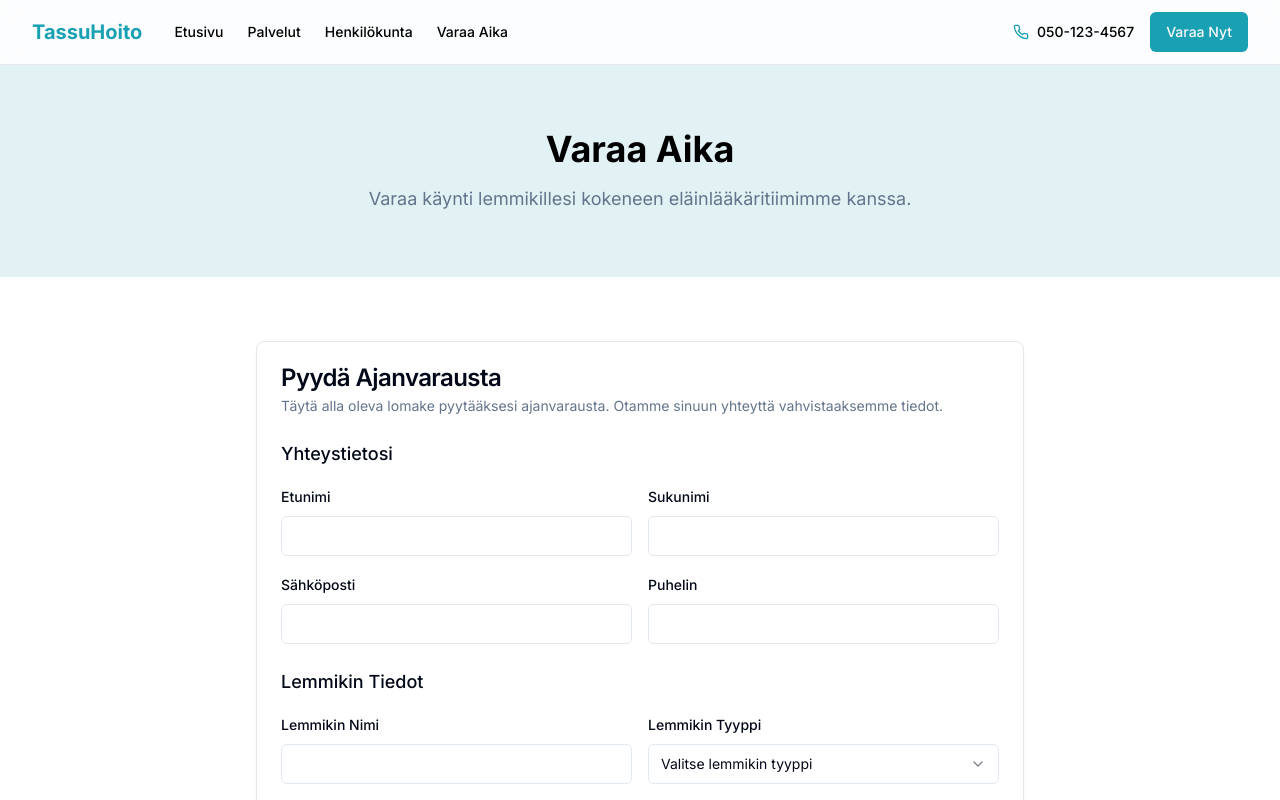
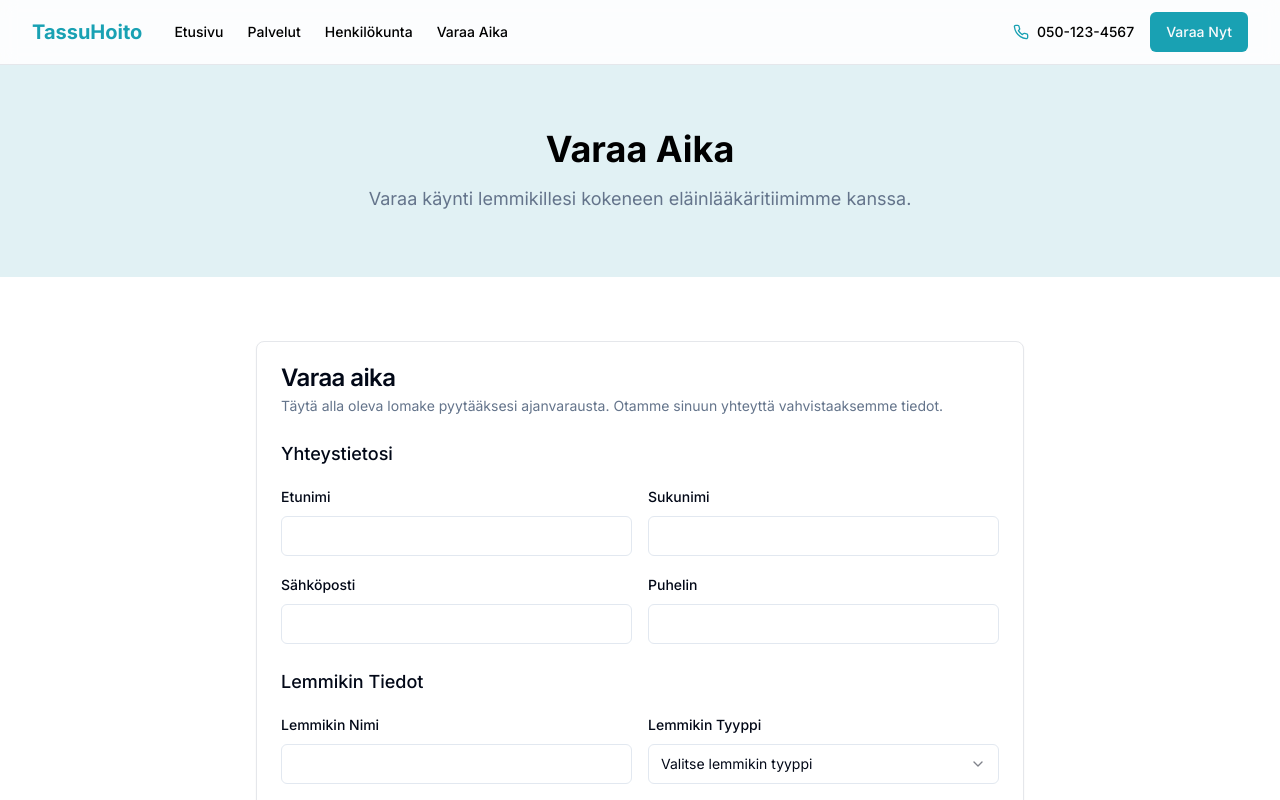
Before and after one commit to Tilli-simgame/SG-VetClinic-FE, a Next.js app: page /appointment in a window 1280 px wide. Shown: the top 800 px of the page. Built offline with nearby package versions, Linux system fonts and the light colour scheme.

Commit message:
Updated title

```diff
--- a/app/appointment/page.tsx
+++ b/app/appointment/page.tsx
@@ -48,7 +48,7 @@ export default function AppointmentPage() {
             {!submitted ? (
               <Card>
                 <CardHeader>
-                  <CardTitle>Pyydä Ajanvarausta</CardTitle>
+                  <CardTitle>Varaa aika</CardTitle>
                   <CardDescription>
                     Täytä alla oleva lomake pyytääksesi ajanvarausta. Otamme sinuun yhteyttä vahvistaaksemme tiedot.
                   </CardDescription>
```
